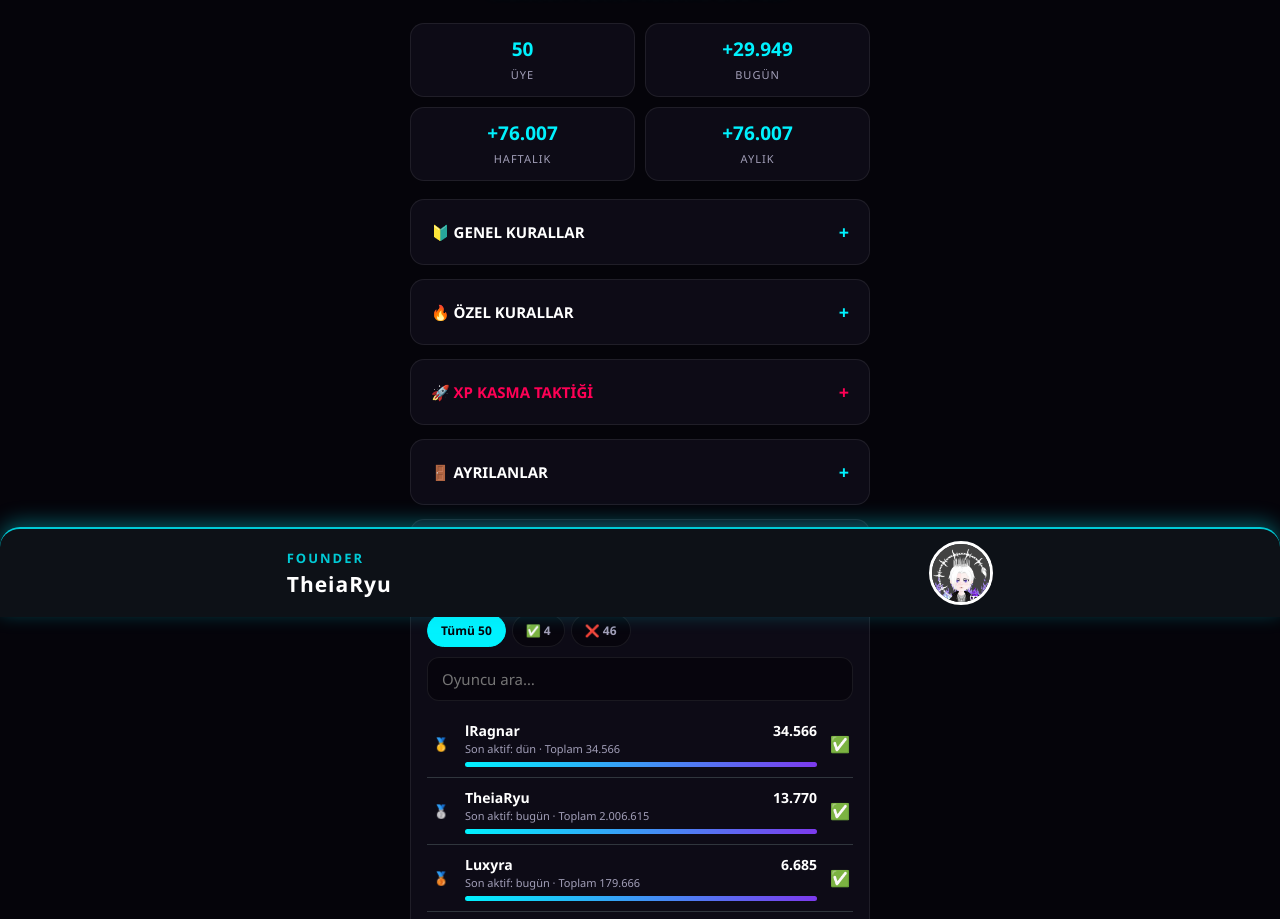
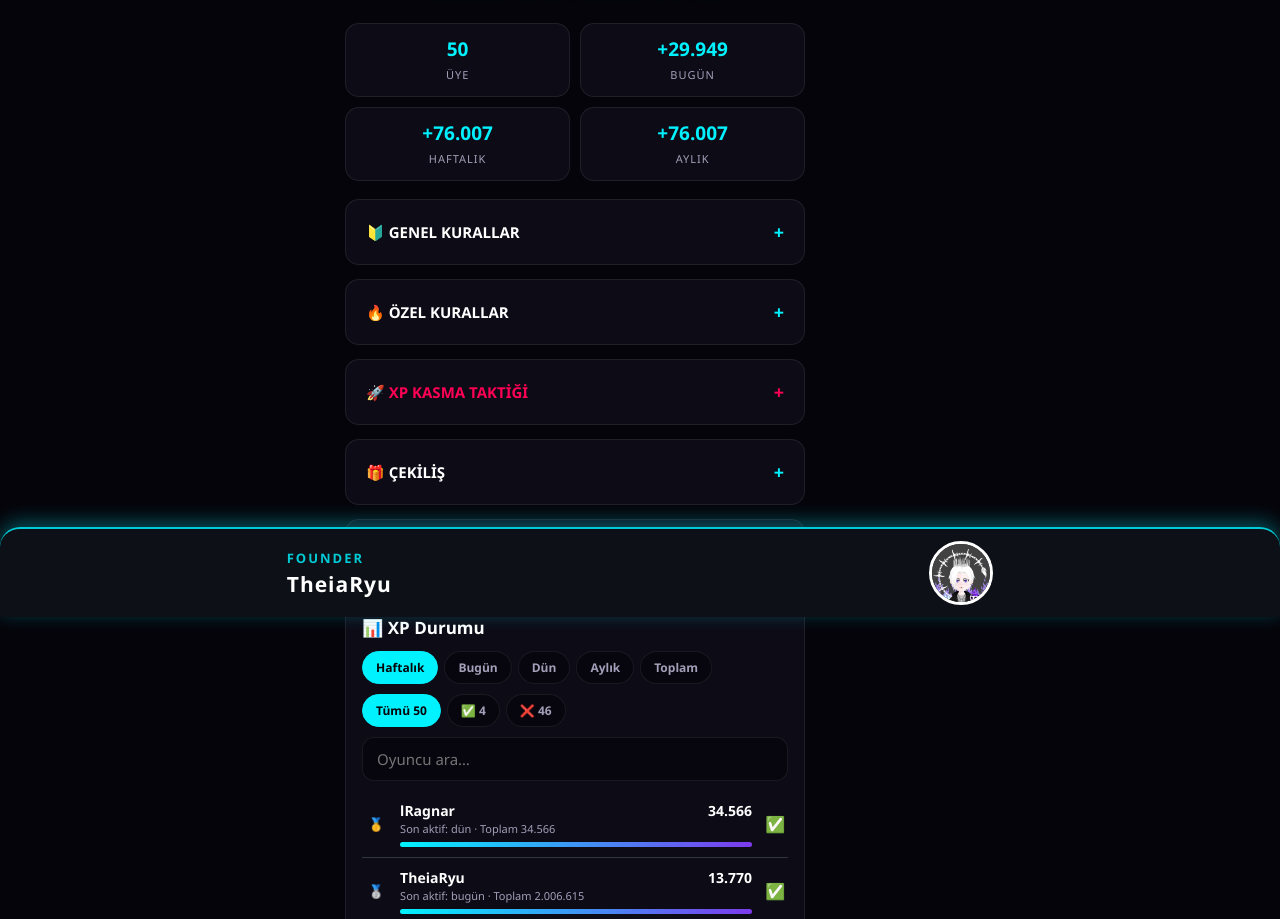
Before and after one commit to TheiaRyu/KARA-NC-, a plain HTML site: page index.html in a window 1280 px wide. Shown: the part 183-1102 px from the top of the page. Drawn offline with Linux system fonts and the light colour scheme.

Commit message:
index.html

```diff
--- a/index.html
+++ b/index.html
@@ -5,7 +5,7 @@
 <meta name="viewport" content="width=device-width, initial-scale=1.0, viewport-fit=cover">
 <meta name="theme-color" content="#05040a">
 <title>KARA İNCİ - Klan Bilgi Paneli</title>
-<link rel="stylesheet" href="style.css?v=2">
+<link rel="stylesheet" href="style.css?v=7">
 </head>
 <body>
 <div class="container">
@@ -48,7 +48,10 @@
         </div>
       </div></div>
     </div>
-
+    <div class="acc">
+      <button class="acc-h" aria-expanded="false"><span>🎁 ÇEKİLİŞ</span><span class="ic">+</span></button>
+      <div class="acc-b"><div class="acc-i" id="gv"><p>Yükleniyor…</p></div></div>
+    </div>
     <div class="acc">
       <button class="acc-h" aria-expanded="false"><span>🚪 AYRILANLAR</span><span class="ic">+</span></button>
       <div class="acc-b"><div class="acc-i" id="left"><p>Yükleniyor…</p></div></div>
@@ -73,6 +76,8 @@
   <div class="f-img"><img src="karakter.png" alt="Founder" onerror="this.parentNode.style.display='none'"></div>
 </footer>
 
-<script src="script.js?v=2"></script>
+<a class="fab" href="https://ig.me/m/wov.theiaryu" target="_blank" rel="noopener" aria-label="Öneri / Şikayet">💬<span>Öneri / Şikayet</span></a>
+
+<script src="script.js?v=7"></script>
 </body>
 </html>
```
